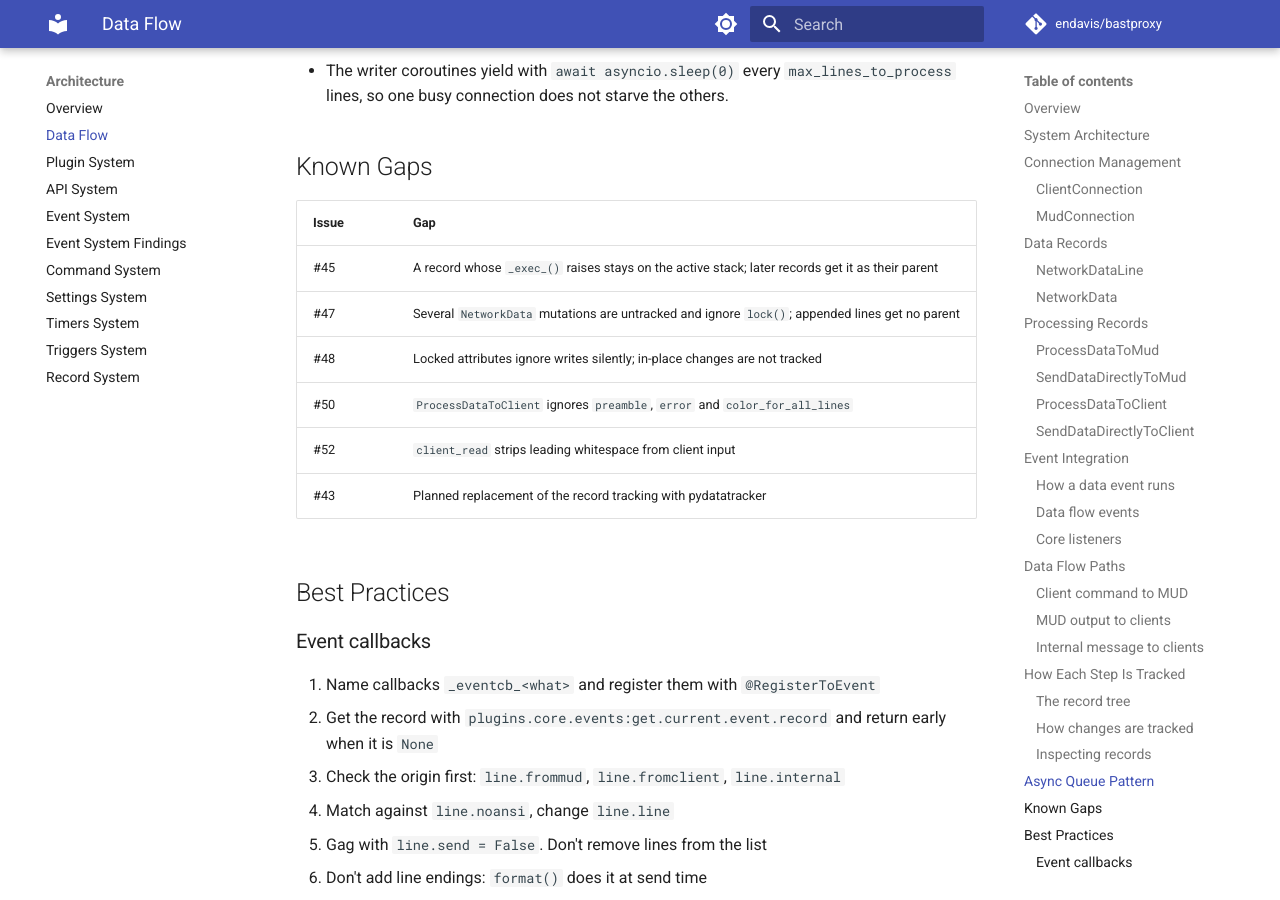
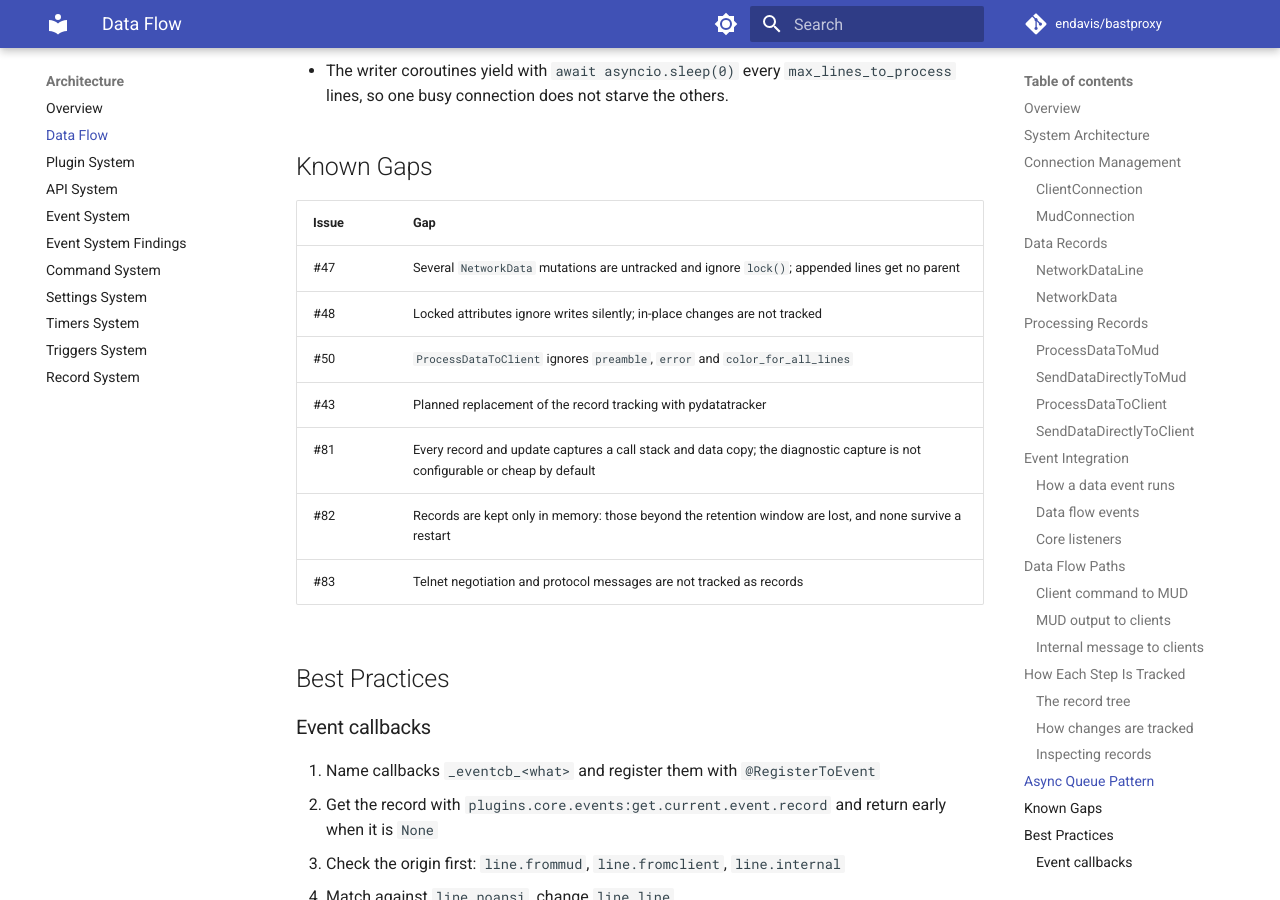
Before and after one commit to endavis/bastproxy, an MkDocs documentation site: the page built from docs/claude/data_flow.md, in a window 1280 px wide and 900 px high, scrolled down 11195 px. Built offline with MkDocs 1.6.1 and Material for MkDocs 9.7.7, drawn with Linux system fonts in a browser that asks for light colours; comment, search, counter and statistics services are not loaded; some of the changed text lies outside the part shown.

Commit message:
docs: refresh the Known Gaps tables for closed and new issues
Remove the rows and prose for #44, #45 and #52, which are fixed, and add
rows for #81, #82 and #83 to data_flow.md and record_system.md.

Addresses #85

Co-Authored-By: Claude Opus 5.5 <noreply@anthropic.com>
Claude-Session: https://claude.ai/code/session_01NXu1sbBxFsEQW16MiZv7Je

````diff
--- a/docs/claude/data_flow.md
+++ b/docs/claude/data_flow.md
@@ -80,14 +80,14 @@ References in this page are to files and symbols, not line numbers, so they stay
 ```python
 ProcessDataToMud(
     NetworkData(
-        NetworkDataLine(inp.strip(), originated="client"),
+        NetworkDataLine(inp.rstrip("\r\n"), originated="client"),
         owner_id=f"client:{self.uuid}",
     ),
     client_id=self.uuid,
 )()
 ```
 
-`inp.strip()` removes leading as well as trailing whitespace (#52).
+`inp.rstrip("\r\n")` removes only the line ending, so leading whitespace in client input is kept.
 
 ### MudConnection
 
@@ -273,7 +273,7 @@ Every record captures, at creation (`BaseRecord.__init__` in `src/bastproxy/libs
 - the current event stack: the names of the events being processed, from `plugins.core.events:get.event.stack`
 - a parent: the one passed in, or the record on top of `RMANAGER.active_record_stack`
 
-Calling a record (`BaseRecord.__call__`) pushes it on the active stack, runs `_exec_()`, pops it and stores `execute_time_taken`. Every record created during `_exec_()` therefore becomes its child. `__call__` has no `try/finally`, so a record whose `_exec_()` raises stays on the stack (#45).
+Calling a record (`BaseRecord.__call__`) pushes it on the active stack, runs `_exec_()`, pops it and stores `execute_time_taken`. Every record created during `_exec_()` therefore becomes its child. `__call__` uses `try/finally`, so a record whose `_exec_()` raises is still popped and no longer executing.
 
 `RMANAGER` keeps the most recent records of each type (5000 per type by default, `RecordManager.max_records`) and finds children by scanning the stored records' `parents`.
 
@@ -361,12 +361,13 @@ record / plugin ──send_to(line)──► send_queue ──await get()──
 
 | Issue | Gap |
 |-------|-----|
-| #45 | A record whose `_exec_()` raises stays on the active stack; later records get it as their parent |
 | #47 | Several `NetworkData` mutations are untracked and ignore `lock()`; appended lines get no parent |
 | #48 | Locked attributes ignore writes silently; in-place changes are not tracked |
 | #50 | `ProcessDataToClient` ignores `preamble`, `error` and `color_for_all_lines` |
-| #52 | `client_read` strips leading whitespace from client input |
 | #43 | Planned replacement of the record tracking with pydatatracker |
+| #81 | Every record and update captures a call stack and data copy; the diagnostic capture is not configurable or cheap by default |
+| #82 | Records are kept only in memory: those beyond the retention window are lost, and none survive a restart |
+| #83 | Telnet negotiation and protocol messages are not tracked as records |
 
 ## Best Practices
 
````
Also changed, not shown: docs/claude/record_system.md (+5 -4 lines).
